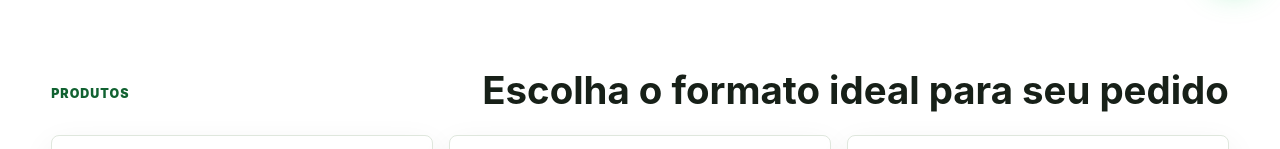
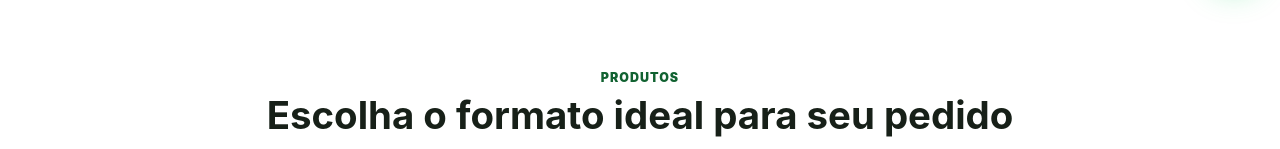
Before and after one commit to alysson0111/site-tilapia, a React (Vite) app: page / in a window 1280 px wide. Shown: the part 803-952 px from the top of the page. Built offline with nearby package versions, Linux system fonts and the light colour scheme.

Commit message:
Centraliza titulo da secao de produtos

```diff
--- a/src/App.css
+++ b/src/App.css
@@ -217,6 +217,13 @@
   justify-content: space-between;
   gap: 28px;
   margin-bottom: 24px;
+}
+
+.product-strip .section-heading {
+  display: block;
+  max-width: 860px;
+  margin: 0 auto 28px;
+  text-align: center;
 }
 
 .section-heading h2,
```
